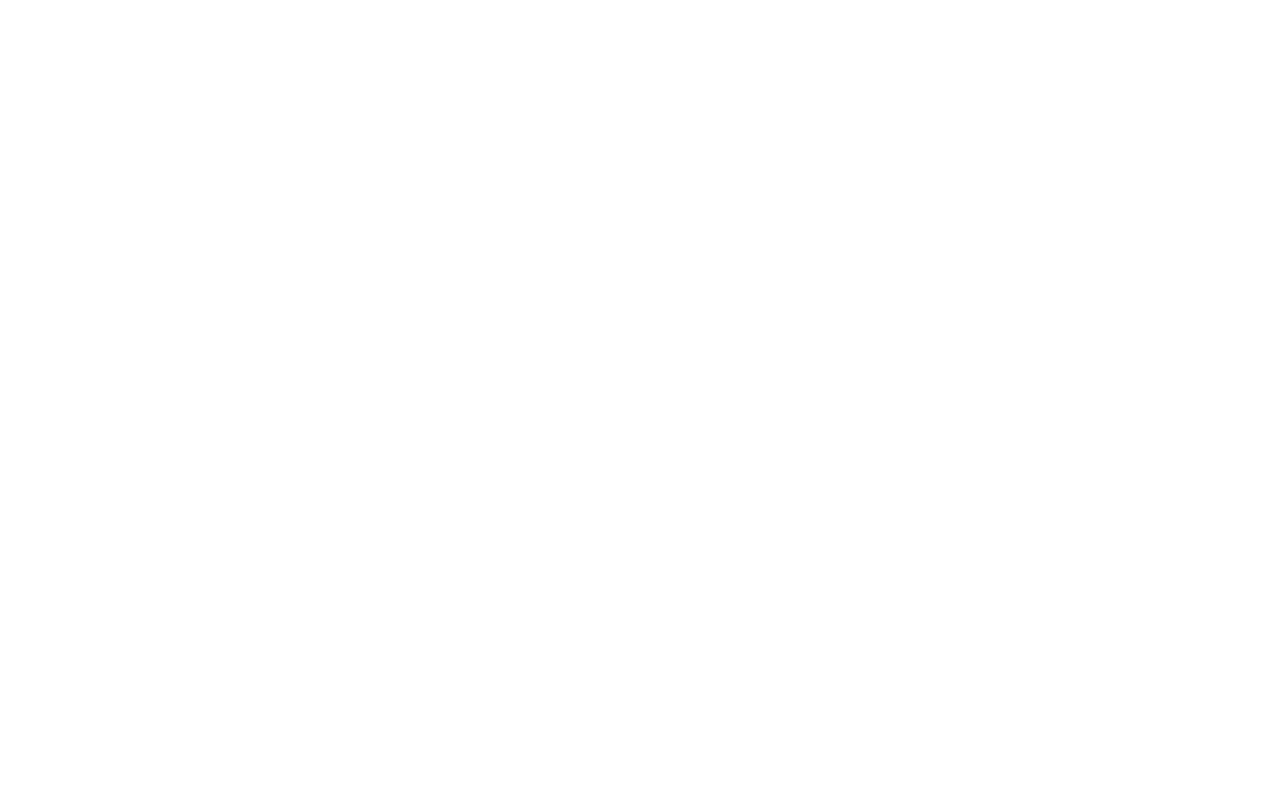
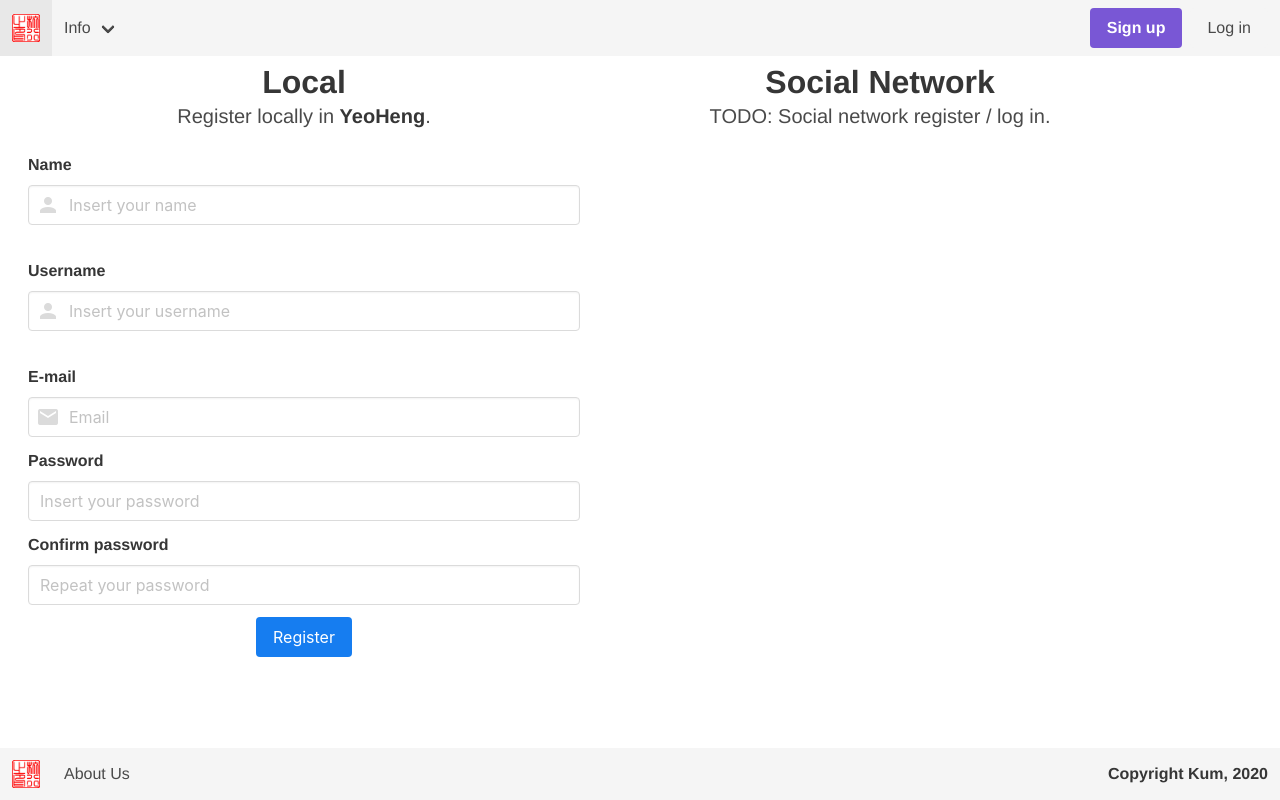
Before and after one commit to Victor346/YeoHeng, a Vue app: page /signup in a window 1280 px wide. Built offline with nearby package versions, Linux system fonts and the light colour scheme.

Commit message:
Local Sign Up Layout

```diff
--- a/src/App.vue
+++ b/src/App.vue
@@ -1,5 +1,9 @@
 <template>
   <div id="app">
+    <link
+      rel="stylesheet"
+      href="https://cdn.materialdesignicons.com/5.3.45/css/materialdesignicons.min.css"
+    >
     <router-view/>
   </div>
 </template>
--- /dev/null
+++ b/src/components/signup/SignUpForm.vue
@@ -0,0 +1,100 @@
+<template>
+  <form @submit="handleSubmit()">
+    <b-field
+      class="has-text-left"
+      label="Name"
+    >
+      <b-input
+        v-model="name"
+        placeholder="Insert your name"
+        icon="account"
+        maxlength="30"
+        required
+      >
+      </b-input>
+    </b-field>
+
+    <b-field
+      class="has-text-left"
+      label="Username"
+    >
+      <b-input
+        v-model="username"
+        placeholder="Insert your username"
+        icon="account"
+        maxlength="12"
+        required
+      >
+      </b-input>
+    </b-field>
+
+    <b-field
+      class="has-text-left"
+      label="E-mail"
+    >
+      <b-input
+        v-model="email"
+        placeholder="Email"
+        type="email"
+        icon="email"
+        required
+      >
+      </b-input>
+    </b-field>
+
+    <b-field
+      class="has-text-left"
+      label="Password"
+    >
+      <b-input
+        type="password"
+        placeholder="Insert your password"
+        required
+      >
+      </b-input>
+    </b-field>
+
+    <b-field
+      class="has-text-left"
+      label="Confirm password"
+    >
+      <b-input
+        type="password"
+        placeholder="Repeat your password"
+        required
+      >
+      </b-input>
+    </b-field>
+
+    <b-field
+      position="is-centered"
+    >
+        <button
+          class="button is-info"
+          type="submit"
+        >
+          Register
+        </button>
+    </b-field>
+  </form>
+</template>
+
+<script>
+export default {
+  name: 'SignUpForm',
+  data() {
+    return {
+      name: '',
+      username: '',
+      email: '',
+      password: '',
+    };
+  },
+  methods: {
+    handleSubmit(e) {
+      e.preventDefault();
+      console.log('Holad');
+    },
+  },
+};
+</script>
--- a/src/main.js
+++ b/src/main.js
@@ -7,7 +7,10 @@ import store from './store';
 import 'buefy/dist/buefy.css';
 
 Vue.config.productionTip = false;
-Vue.use(Buefy);
+Vue.use(Buefy, {
+  defaultIconPack: 'mdi',
+  defaultContainerElement: '#content',
+});
 
 new Vue({
   router,
--- a/src/router/index.js
+++ b/src/router/index.js
@@ -1,6 +1,7 @@
 import Vue from 'vue';
 import VueRouter from 'vue-router';
-import Home from '../views/Home.vue';
+import Home from '@/views/Home.vue';
+import SignUp from '@/views/SignUp.vue';
 
 Vue.use(VueRouter);
 
@@ -18,6 +19,11 @@ const routes = [
     // which is lazy-loaded when the route is visited.
     component: () => import(/* webpackChunkName: "about" */ '../views/About.vue'),
   },
+  {
+    path: '/signup',
+    name: 'Sign Up',
+    component: SignUp,
+  },
 ];
 
 const router = new VueRouter({
--- /dev/null
+++ b/src/views/SignUp.vue
@@ -0,0 +1,43 @@
+<template>
+  <div>
+    <NavBar />
+    <section class="mt-2 mb-6">
+      <div class="container columns mx-4">
+        <div class="column is-half">
+          <h1 class="title">Local</h1>
+          <h2 class="subtitle">
+            Register locally in <strong>YeoHeng</strong>.
+          </h2>
+          <SignUpForm />
+        </div>
+        <div class="column">
+          <h1 class="title">Social Network</h1>
+          <h2 class="subtitle">
+            TODO: Social network register / log in.
+          </h2>
+        </div>
+      </div>
+    </section>
+    <Footer />
+  </div>
+</template>
+
+<script>
+import SignUpForm from '@/components/signup/SignUpForm.vue';
+import NavBar from '@/components/layout/NavBar.vue';
+import Footer from '@/components/layout/Footer.vue';
+
+export default {
+  name: 'SignUp',
+  components: {
+    SignUpForm,
+    NavBar,
+    Footer,
+  },
+  data() {
+    return {
+      email: '',
+    };
+  },
+};
+</script>
```
